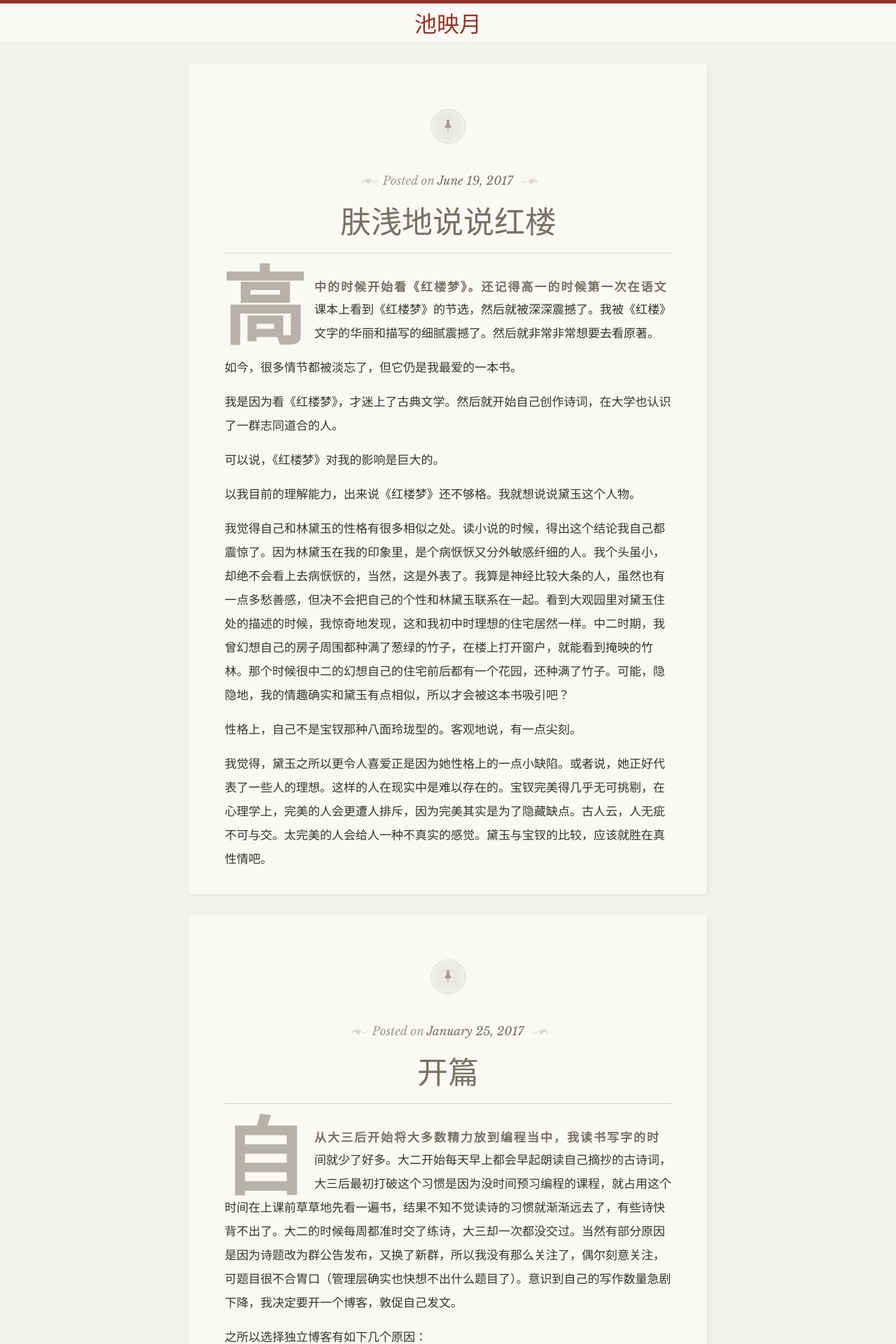
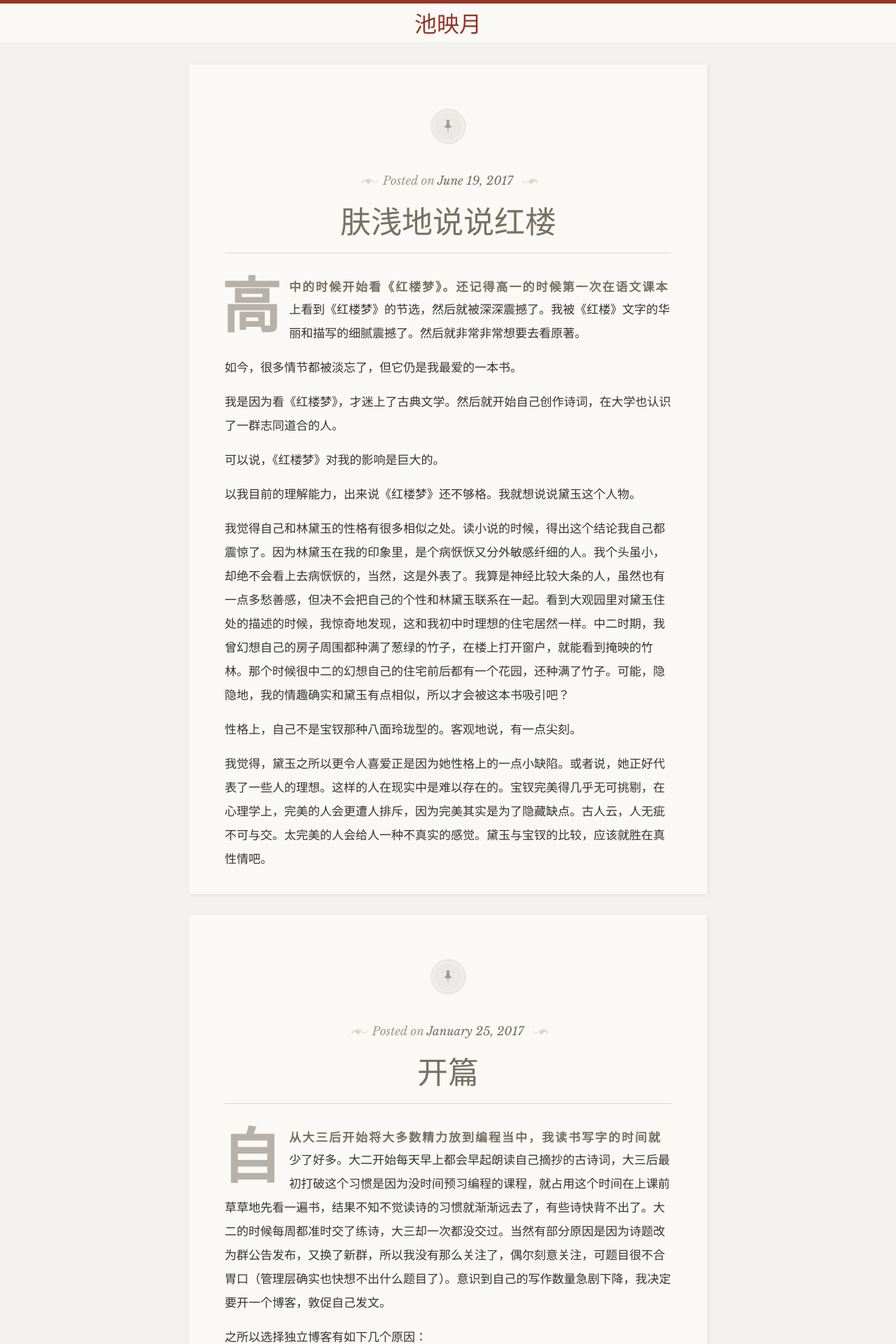
Before and after one commit to TsingfunLee/TsingfunLee.github.io, a Jekyll site: the page built from index.html, in a window 1280 px wide. Shown: the top 1920 px of the page at 70% size. Built offline with Jekyll 4.4.1, drawn with Linux system fonts in a browser that asks for light colours; some web fonts are replaced.

Commit message:
change first letter size

```diff
--- a/_sass/_base.scss
+++ b/_sass/_base.scss
@@ -62,7 +62,8 @@ article {
             display: inline-block;
             float: left;
             font-family: "Playfair Display";
-            font-size: 121px;
+            /*font-size: 121px;*/
+			font-size: 5em;
             font-style: normal;
             font-weight: 700;
             line-height: 70px;
```
